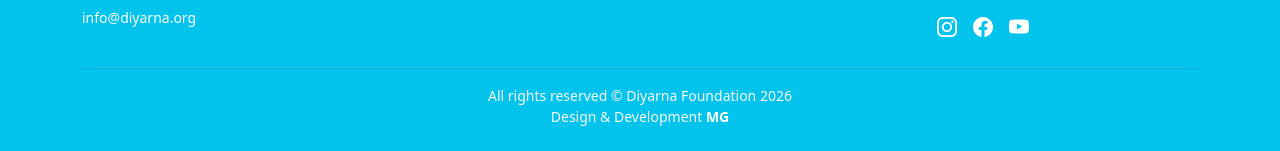
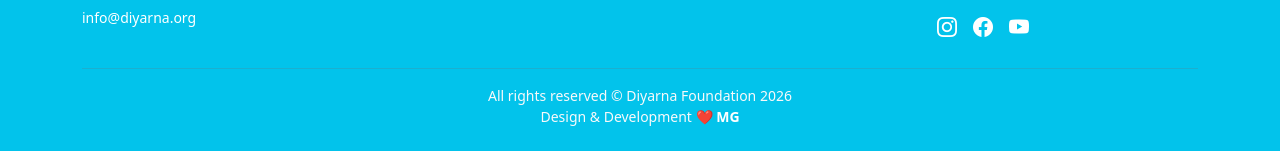
Before and after one commit to Mohamed-python/Django-Diyarna, a Django app: page /en/ in a window 1280 px wide. Shown: the part 5046-5197 px from the top of the page. Run offline with Django 5.2, Linux system fonts and the light colour scheme; data comes from the database, SQL or seed files in the repository; some libraries are stand-ins or nearby versions.

```diff
--- a/templates/base.html
+++ b/templates/base.html
@@ -588,14 +588,15 @@ document.addEventListener('DOMContentLoaded', function () {
       {% if LANGUAGE_CODE == 'ar' %}
         كل الحقوق محفوظة © مؤسسة ديارنا 2026
         <br>
-        تصميم وتطوير
+        تصميم وتطوير <span style="color:red;">❤️</span>
       {% else %}
         All rights reserved © Diyarna Foundation 2026
         <br>
-        Design & Development
+        Design & Development <span style="color:red;">❤️</span>
       {% endif %}
       <a href="https://www.facebook.com/583606275/" class="footer-link fw-bold" target="_blank">MG</a>
     </div>
+
 
   </div>
 </footer>
```
